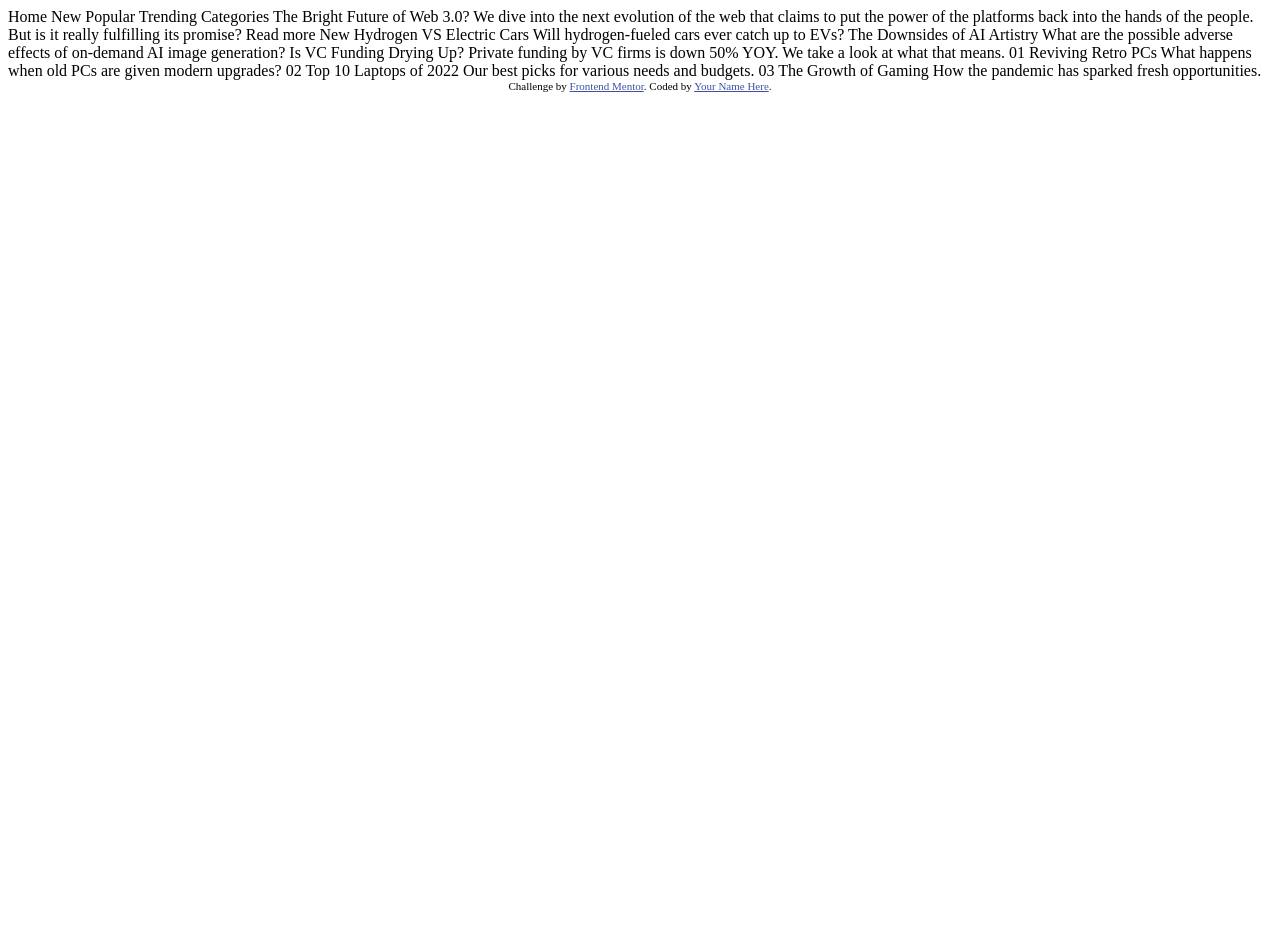
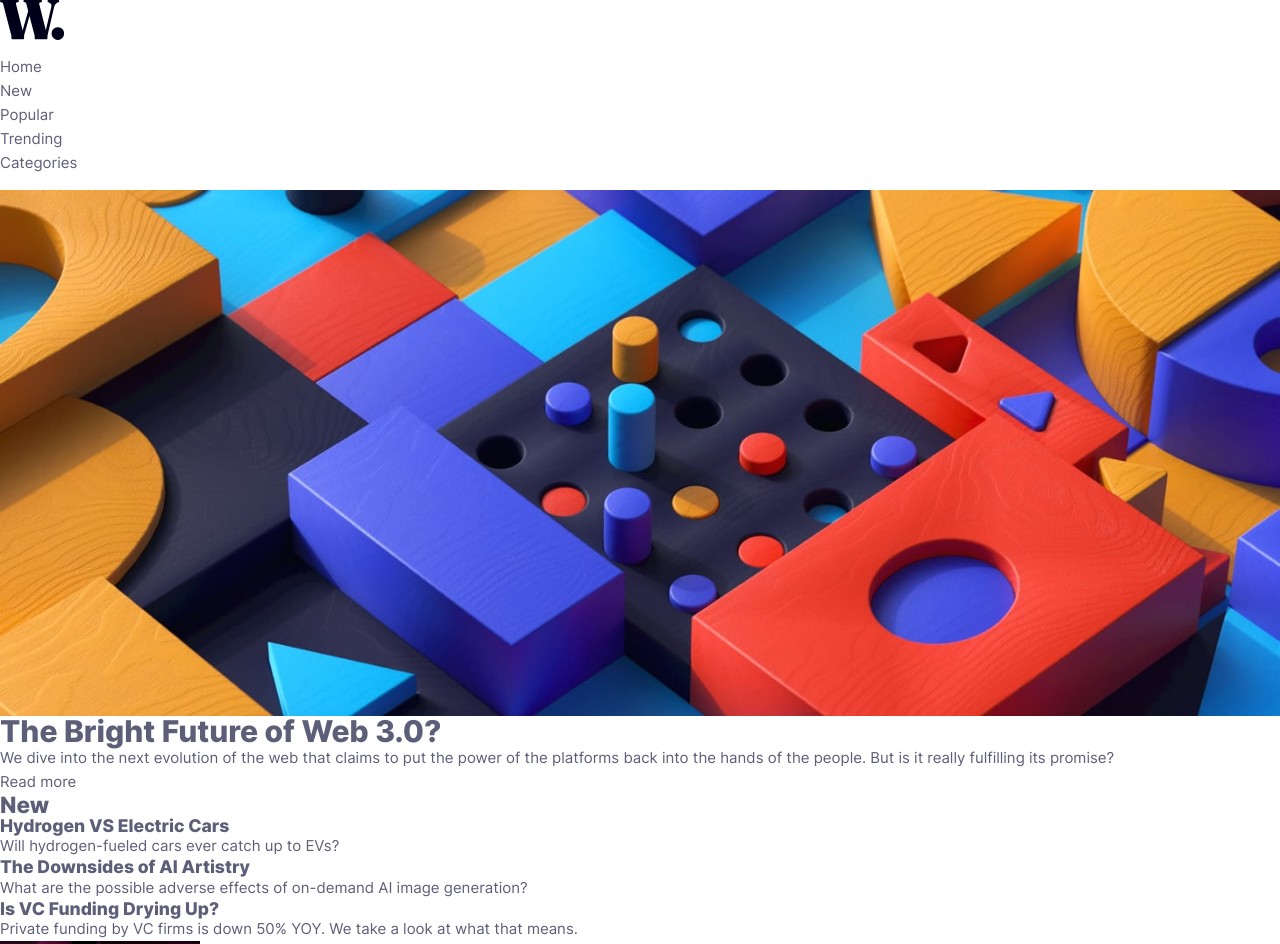
Before and after one commit to lucksmith-wd/challenges-news-homepage, a plain HTML site: page index.html in a window 1280 px wide. Shown: the top 944 px of the page. Before the commit the page ends 800 px from the top, so only its background shows below. Drawn offline with Linux system fonts and the light colour scheme.

Commit message:
Build body of index.html

```diff
--- a/index.html
+++ b/index.html
@@ -1,60 +1,96 @@
 <!DOCTYPE html>
 <html lang="en">
+
 <head>
   <meta charset="UTF-8">
-  <meta name="viewport" content="width=device-width, initial-scale=1.0"> <!-- displays site properly based on user's device -->
+  <meta name="viewport" content="width=device-width, initial-scale=1.0">
+  <!-- displays site properly based on user's device -->
 
   <link rel="icon" type="image/png" sizes="32x32" href="./assets/images/favicon-32x32.png">
-
+  <link rel="stylesheet" href="style.css">
   <title>Frontend Mentor | News homepage</title>
 
   <!-- Feel free to remove these styles or customise in your own stylesheet 👍 -->
   <style>
-    .attribution { font-size: 11px; text-align: center; }
-    .attribution a { color: hsl(228, 45%, 44%); }
+    .attribution {
+      font-size: 11px;
+      text-align: center;
+    }
+
+    .attribution a {
+      color: hsl(228, 45%, 44%);
+    }
   </style>
 </head>
+
 <body>
+  <header>
+    <img src="./assets/images/logo.svg" alt="logo">
+    <ul class="nav">
+      <li><a href="#">Home</a></li>
+      <li><a href="#">New</a></li>
+      <li><a href="#">Popular</a></li>
+      <li><a href="#">Trending</a></li>
+      <li><a href="#">Categories</a></li>
+    </ul>
+  </header>
 
-  Home
-  New
-  Popular
-  Trending
-  Categories
+  <main class="main-grid">
+    <img src="./assets/images/image-web-3-desktop.jpg" alt="building blocks" class="featured-img">
+    <h1 class="featured-title"> The Bright Future of Web 3.0?</h1>
+    <p class="article-intro"> We dive into the next evolution of the web that claims to put the power of the platforms
+      back into the hands of the people. But is it really fulfilling its promise?
+    </p>
+    <a href="#" class="btn">Read more</a>
+    <section class="recent-articles">
+      <h2 class="section-title">New</h2>
+      <div class="article-preview">
+        <h3 class="article-title">Hydrogen VS Electric Cars</h3>
+        <p class="article-intro">Will hydrogen-fueled cars ever catch up to EVs?</p>
+      </div>
+      <div class="article-preview">
+        <h3 class="article-title">The Downsides of AI Artistry</h3>
+        <p class="article-intro">What are the possible adverse effects of on-demand AI image generation?</p>
+      </div>
+      <div class="article-preview">
+        <h3 class="article-title">Is VC Funding Drying Up?</h3>
+        <p class="article-intro">Private funding by VC firms is down 50% YOY. We take a look at what that means.</p>
+      </div>
+    </section>
+    <section class="recommended-articles">
+      <div class="recommended-article">
+        <img src="./assets/images/image-retro-pcs.jpg" alt="retro pc">
+        <p class="article-ordinal">01</p>
+        <div class="article-preview">
+          <h3 class="article-title">Reviving Retro PCs</h3>
+          <p class="article-intro">What happens when old PCs are given modern upgrades?</p>
+        </div>
+      </div>
+      <div class="recommended-article">
+        <img src="./assets/images/image-top-laptops.jpg" alt="laptop keyboard">
+        <p class="article-ordinal">02</p>
+        <div class="article-preview">
+          <h3 class="article-title">Top 10 Laptops of 2022</h3>
+          <p class="article-intro">Our best picks for various needs and budgets.</p>
+        </div>
+      </div>
+      <div class="recommended-article">
+        <img src="./assets/images/image-gaming-growth.jpg" alt="game controller">
+        <p class="article-ordinal">03</p>
+        <div class="article-preview">
+          <h3 class="article-title">The Growth of Gaming</h3>
+          <p class="article-intro">How the pandemic has sparked fresh opportunities.</p>
+        </div>
+      </div>
+    </section>
+  </main>
 
-  The Bright Future of Web 3.0?
 
-  We dive into the next evolution of the web that claims to put the power of the platforms back into the hands of the people.
-  But is it really fulfilling its promise?
-
-  Read more
-
-  New
-
-  Hydrogen VS Electric Cars
-  Will hydrogen-fueled cars ever catch up to EVs?
-
-  The Downsides of AI Artistry
-  What are the possible adverse effects of on-demand AI image generation?
-
-  Is VC Funding Drying Up?
-  Private funding by VC firms is down 50% YOY. We take a look at what that means.
-
-  01
-  Reviving Retro PCs
-  What happens when old PCs are given modern upgrades?
-
-  02
-  Top 10 Laptops of 2022
-  Our best picks for various needs and budgets.
-
-  03
-  The Growth of Gaming
-  How the pandemic has sparked fresh opportunities.
 
   <div class="attribution">
     Challenge by <a href="https://www.frontendmentor.io?ref=challenge" target="_blank">Frontend Mentor</a>.
     Coded by <a href="#">Your Name Here</a>.
   </div>
 </body>
+
 </html>
--- /dev/null
+++ b/style.css
@@ -0,0 +1,311 @@
+/* inter-regular - latin */
+@font-face {
+  font-display: swap;
+  /* Check https://developer.mozilla.org/en-US/docs/Web/CSS/@font-face/font-display for other options. */
+  font-family: 'Inter';
+  font-style: normal;
+  font-weight: 400;
+  src: url('./assets/fonts/inter-v12-latin-regular.woff2') format('woff2');
+  /* Chrome 36+, Opera 23+, Firefox 39+, Safari 12+, iOS 10+ */
+}
+
+/* inter-700 - latin */
+@font-face {
+  font-display: swap;
+  /* Check https://developer.mozilla.org/en-US/docs/Web/CSS/@font-face/font-display for other options. */
+  font-family: 'Inter';
+  font-style: normal;
+  font-weight: 700;
+  src: url('./assets/fonts/inter-v12-latin-700.woff2') format('woff2');
+  /* Chrome 36+, Opera 23+, Firefox 39+, Safari 12+, iOS 10+ */
+}
+
+/* inter-800 - latin */
+@font-face {
+  font-display: swap;
+  /* Check https://developer.mozilla.org/en-US/docs/Web/CSS/@font-face/font-display for other options. */
+  font-family: 'Inter';
+  font-style: normal;
+  font-weight: 800;
+  src: url('./assets/fonts/inter-v12-latin-800.woff2') format('woff2');
+  /* Chrome 36+, Opera 23+, Firefox 39+, Safari 12+, iOS 10+ */
+}
+
+
+:root {
+  --clr-primary: hsla(5, 85%, 63%, 1);
+  --clr-secondary: hsla(35, 78%, 62%, 1);
+  --clr-neutral-off-white: hsla(36, 100%, 99%, 1);
+  --clr-neutral-silver: hsla(236, 8%, 79%, 1);
+  --clr-neutral-gunmetal: hsla(237, 13%, 42%, 1);
+  --clr-neutral-dark: hsla(240, 100%, 5%, 1);
+
+  --fs-300: .875rem;
+  --fs-400: .9375rem;
+  --fs-500: 1.125rem;
+  --fs-600: 1.25rem;
+  --fs-700: 2rem;
+  --fs-800: 2rem;
+  --fs-900: 2.5rem;
+
+  --fw-400: 400;
+  --fw-700: 700;
+  --fw-800: 800;
+
+  --media-switch: 600px;
+}
+
+@media (min-width: 600px) {
+  :root {
+    --fs-800: 2.5rem;
+    --fs-900: 3.5rem;
+  }
+}
+
+/* reset */
+
+*,
+*::before,
+*::after {
+  box-sizing: border-box;
+}
+
+h1,
+.h1,
+h2,
+.h2,
+h3,
+.h3,
+h4,
+.h4 {
+  line-height: 1;
+  font-weight: 800;
+}
+
+body,
+h1,
+h2,
+h3,
+p,
+dl,
+dd,
+figure {
+  margin: 0;
+}
+
+ul[class],
+ol[class] {
+  list-style: none;
+  padding: 0;
+}
+
+input,
+button,
+textarea,
+select {
+  font: inherit;
+}
+
+img,
+picture,
+svg {
+  max-width: 100%;
+  height: auto;
+  display: block;
+}
+
+a {
+  text-decoration: none;
+  color: inherit;
+}
+
+body {
+  line-height: 1.6;
+  font-family: Inter;
+  font-size: var(--fs-400);
+  font-weight: 400;
+  color: var(--clr-neutral-gunmetal);
+}
+
+/* utilities */
+
+/* typography */
+
+/* h1 {
+  font-size: var(--fs-900);
+  color: var(--clr-neutral-dark);
+}
+
+h2 {
+  font-size: var(--fs-800);
+  color: var(--clr-secondary);
+}
+
+.article-title {
+  font-size: var(--title-size, var(--fs-500));
+  color: var(--title-color, var(--clr-neutral-dark));
+  margin-bottom: .5rem;
+}
+
+.article-title:hover {
+  color: var(--accent, var(--clr-primary));
+}
+
+.article-intro-p {
+  color: var(--text-color, inherit);
+}
+
+.article-intro-p.featured {
+  margin-top: -.5rem;
+}
+
+.recommended-article-ordinal {
+  font-size: var(--fs-700);
+  font-weight: 700;
+  color: var(--clr-neutral-silver);
+  line-height: 1;
+} */
+
+/* layout */
+
+/* .wrapper {
+  width: min(900px, 100% - 1rem);
+  margin-inline: auto;
+}
+
+.main-grid {
+  display: grid;
+  gap: 1.5rem;
+  grid-template-areas:
+    "feature-img"
+    "feature-title"
+    "feature-intro"
+    "button"
+    "recent-news"
+    "recommended-article-one"
+    "recommended-article-two"
+    "recommended-article-three";
+}
+
+.main-img {
+  grid-area: feature-img;
+}
+
+.feature-title {
+  grid-area: feature-title;
+}
+
+.featured {
+  grid-area: feature-intro;
+}
+
+.btn {
+  grid-area: button;
+}
+
+.recent-news {
+  grid-area: recent-news;
+}
+
+.one {
+  grid-area: recommended-article-one;
+}
+
+.two {
+  grid-area: recommended-article-two;
+}
+
+.three {
+  grid-area: recommended-article-three;
+}
+
+@media (min-width: 600px) {
+  .main-grid {
+    grid-template-columns: repeat(3, 1fr);
+    grid-template-areas:
+      "feature-img feature-img recent-news"
+      "feature-title feature-intro recent-news"
+      "feature-title button recent-news"
+      "recommended-article-one recommended-article-two recommended-article-three";
+
+  }
+
+  .recent-news {}
+
+} */
+
+/* components */
+
+/* .recent-news {
+  --title-size: var(--fs-600);
+  --title-color: var(--clr-neutral-off-white);
+  --text-color: var(--clr-neutral-silver);
+  --accent: var(--clr-secondary);
+
+  background-color: var(--clr-neutral-dark);
+  padding: 1.5rem 1.25rem;
+  display: grid;
+}
+
+.recent-news-item {
+  padding-top: 1.875rem;
+}
+
+.recent-news-item:not(:last-of-type) {
+  padding-bottom: 1.875rem;
+  border-bottom: 1px solid var(--clr-neutral-gunmetal);
+} */
+
+/* .recommended-article>* {
+  flex-basis: 100%;
+} */
+
+/* .recommended-article {
+  margin-top: .5rem;
+  display: flex;
+  gap: 1.5rem;
+
+}
+
+.img-container {
+  width: 200px;
+}
+
+
+
+.article-details {
+  display: flex;
+  flex-direction: column;
+  justify-content: space-between;
+}
+
+.btn {
+  display: inline-block;
+  width: max-content;
+  text-transform: uppercase;
+  color: var(--clr-neutral-off-white);
+  font-size: var(--fs-300);
+  font-weight: 700;
+  letter-spacing: 4.375px;
+  line-height: 1.5rem;
+  padding: .75rem 2rem;
+  background-color: var(--clr-primary);
+  align-self: end;
+}
+
+.btn:hover,
+.btn:focus {
+  background-color: var(--clr-neutral-dark);
+}
+
+@media (min-width: 600px) {
+  .large-gap-4x.large-gap-4x {
+    margin-top: 0;
+  }
+
+  .recommended-article.recommended-article {
+    margin-top: .5rem;
+  }
+
+
+} */
```
Also changed, not shown: assets/fonts/inter-v12-latin-700.woff2 (added), assets/fonts/inter-v12-latin-800.woff2 (added), assets/fonts/inter-v12-latin-regular.woff2 (added).
